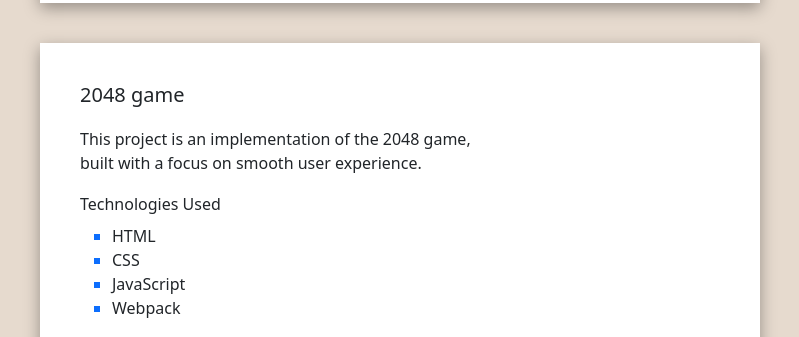
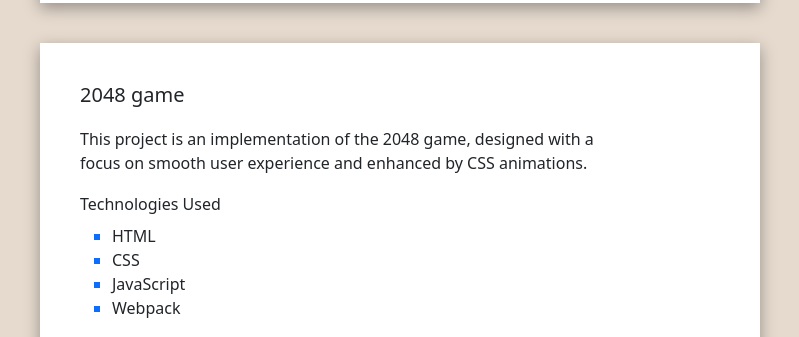
Before and after one commit to bt-diana/cv, a website built with webpack: page src/index.html in a window 1280 px wide. Shown: the part 3520-3857 px from the top of the page, without its empty margins (240-1039 px from the left). Built offline with nearby package versions, Linux system fonts and the light colour scheme.

Commit message:
feat: update 2048 game description

```diff
--- a/src/index.html
+++ b/src/index.html
@@ -188,7 +188,7 @@
             <div class="section-card__title h5">2048 game</div>
             <div class="section-card__body project">
               <div class="project__description">
-                This project is an implementation of the 2048 game, built with a focus on smooth user experience.
+                This project is an implementation of the 2048 game, designed with a focus on smooth user experience and enhanced by CSS animations.
               </div>
               <div class="project__technologies">
                 <div class="h6">Technologies Used</div>
```
